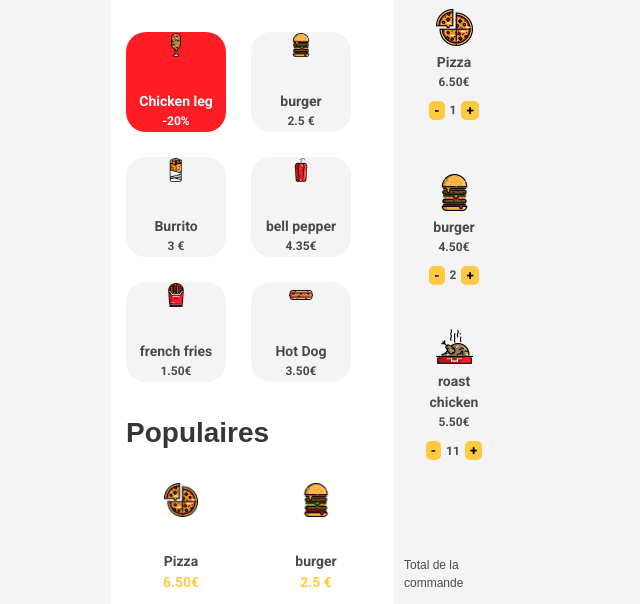
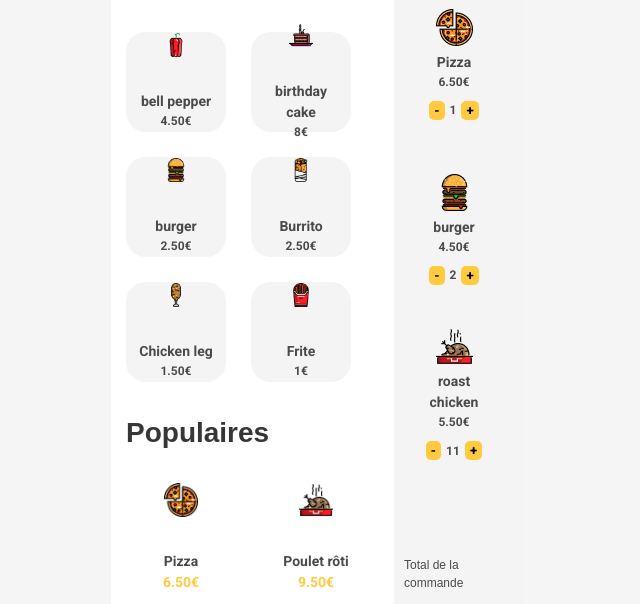
Before and after one commit to Morr-valir/Wakdo, a plain HTML site: page index.html in a window 1280 px wide. Shown: the part 190-794 px from the top of the page, without its empty margins (322-962 px from the left). Drawn offline with nearby package versions, Linux system fonts and the light colour scheme; a web font is replaced by a local one.

Commit message:
add vuejs logic

```diff
--- /dev/null
+++ b/app.js
@@ -0,0 +1,132 @@
+Produits = [
+    {
+        id:0,
+        nom:'bell pepper',
+        prix:'4.50',
+        image:'img/bell-pepper.png',
+        promotion:null,
+        active: false,
+
+    },
+    {
+        id:1,
+        nom:'birthday cake',
+        prix:'8',
+        image:'img/birthday-cake.png',
+        promotion:null,
+        active: false,
+    },
+    {
+        id:2,
+        nom:'burger',
+        prix:'2.50',
+        image:'img/burger.png',
+        promotion:null,
+        active: false,
+    },
+    {
+        id:3,
+        nom:'Burrito',
+        prix:'2.50',
+        image:'img/burrito.png',
+        promotion:null,
+        active: false,
+    },
+    {
+        id:4,
+        nom:'Chicken leg',
+        prix:'1.50',
+        image:'img/chicken-leg.png',
+        promotion:null,
+        active: false,
+    },
+    {
+        id:5,
+        nom:'Frite',
+        prix:'1',
+        image:'img/french-fries.png',
+        promotion:null,
+        active: false,
+
+    },
+    {
+        id:6,
+        nom:'Hot Dog',
+        prix:'4',
+        image:'img/hot-dog.png',
+        promotion:null,
+        active: false,
+
+    },
+    {
+        id:7,
+        nom:'Pizza',
+        prix:'6.50',
+        image:'img/pizza.png',
+        promotion:null,
+        active: false,
+    },
+    {
+        id:8,
+        nom:'Poulet rôti',
+        prix:'9.50',
+        image:'img/roast-chicken.png',
+        promotion:null,
+        active: false,
+
+    }
+];
+Populaires = [
+    {
+        id:0,
+        nom:'Pizza',
+        prix:'6.50',
+        image:'img/pizza.png',
+        promotion:null,
+        active: false,
+        populaire:true,
+
+    },
+    {
+        id:1,
+        nom:'Poulet rôti',
+        prix:'9.50',
+        image:'img/roast-chicken.png',
+        promotion:null,
+        active: false,
+        populaire:true,
+    },
+    {
+        id:2,
+        nom:'burger',
+        prix:'2.50',
+        image:'img/burger.png',
+        promotion:null,
+        active: false,
+        populaire:true,
+    },
+    {
+        id:3,
+        nom:'Chicken leg',
+        prix:'1.50',
+        image:'img/chicken-leg.png',
+        promotion:null,
+        active: false,
+        populaire:true,
+    },
+]
+
+const wakdo = {
+    data() {
+        return {
+            Produits : window.Produits,
+            Populaires :window.Populaires,
+        }
+    },
+    methods:{
+
+    }
+
+};
+
+Vue.createApp(wakdo).mount('#app')
--- a/index.html
+++ b/index.html
@@ -20,78 +20,28 @@
                     <section class="content">
                         <h1><b>Hey,</b><br>Comment ça va ?</h1>
                         <div class="list-food">
-                            <article class="food promo">
+                            <article class="food"
+                            v-for="(Produit,index) in Produits.slice(0, 6)":key="Produit.id"
+                            :class="{promo : Produit.active}"
+                            @click="Produit.active = !Produit.active"
+                            >
                                 <figure>
-                                    <img src="img/chicken-leg.png" alt="chicken">
+                                    <img :src="Produit.image" alt="chicken">
                                 </figure>
-                                <span>Chicken leg</span>
-                                <p>-20%</p>
-                            </article>
-                            <article class="food ">
-                                <figure>
-                                    <img src="img/burger.png" alt="burger">
-                                </figure>
-                                <span>burger</span>
-                                <p>2.5 €</p>
-                            </article>
-                            <article class="food ">
-                                <figure>
-                                    <img src="img/burrito.png" alt="Burrito">
-                                </figure>
-                                <span>Burrito</span>
-                                <p>3 €</p>
-                            </article>
-                            <article class="food ">
-                                <figure>
-                                    <img src="img/bell-pepper.png" alt="bell pepper">
-                                </figure>
-                                <span>bell pepper</span>
-                                <p>4.35€</p>
-                            </article>
-                            <article class="food ">
-                                <figure>
-                                    <img src="img/french-fries.png" alt="french fries">
-                                </figure>
-                                <span>french fries</span>
-                                <p>1.50€</p>
-                            </article>
-                            <article class="food ">
-                                <figure>
-                                    <img src="img/hot-dog.png" alt="Hot Dog">
-                                </figure>
-                                <span>Hot Dog</span>
-                                <p>3.50€</p>
+                                <span>{{Produit.nom}}</span>
+                                <p>{{Produit.prix}}€</p>
                             </article>
                         </div>
                         <h2>Populaires</h2>
                         <div class="list-food populaire">
-                            <article class="food pop">
+                            <article
+                            class="food pop"
+                            v-for="Produit in Populaires" :key="Produit.id">
                                 <figure>
-                                    <img src="img/pizza.png" alt="Pizza">
+                                    <img :src="Produit.image" :alt="Produit.nom">
                                 </figure>
-                                <span>Pizza</span>
-                                <p>6.50€</p>
-                            </article>
-                            <article class="food pop">
-                                <figure>
-                                    <img src="img/burger.png" alt="burger">
-                                </figure>
-                                <span>burger</span>
-                                <p>2.5 €</p>
-                            </article>
-                            <article class="food pop">
-                                <figure>
-                                    <img src="img/roast-chicken.png" alt="roast chicken">
-                                </figure>
-                                <span>roast chicken</span>
-                                <p>8 €</p>
-                            </article>
-                            <article class="food pop">
-                                <figure>
-                                    <img src="img/birthday-cake.png" alt="birthday cake">
-                                </figure>
-                                <span>birthday cake</span>
-                                <p>10€</p>
+                                <span>{{Produit.nom}}</span>
+                                <p>{{Produit.prix}}€</p>
                             </article>
                         </div>
                     </section>
@@ -153,4 +103,6 @@
             </section>
         </div>
     </body>
+    <script src="https://unpkg.com/vue@next"></script>
+    <script src="app.js"></script>
 </html>
--- a/styles/global.scss
+++ b/styles/global.scss
@@ -53,6 +53,7 @@ $colorbutton:#FFCA40;
     height: 100px;
     background:$colorarticle;
     text-align: center;
+    cursor: pointer;
     &.promo{
         background:$colorpromo;
         color: white;
```
Also changed, not shown: styles/global.css, 1 other file.
